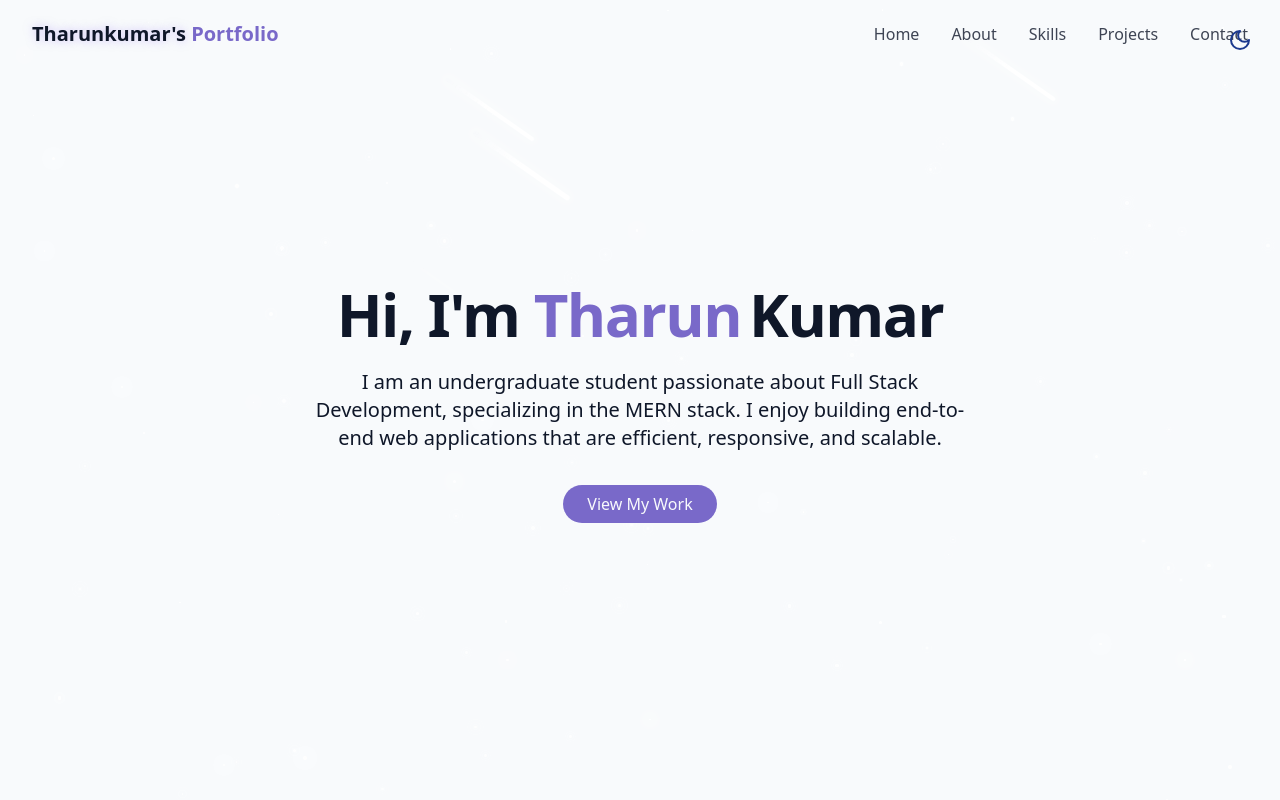
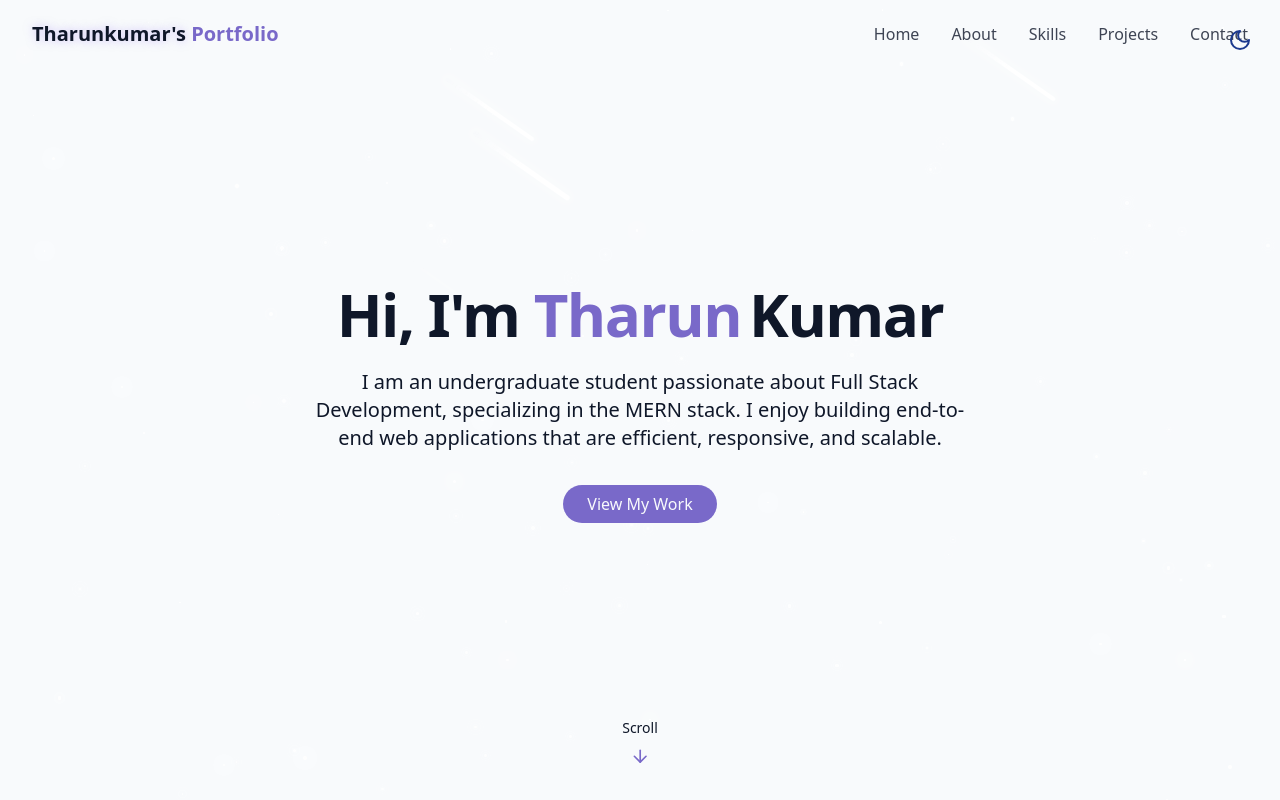
Before and after one commit to tharunkumar-BIT/Portfolio, a React (Vite) app: page / in a window 1280 px wide. Built offline with nearby package versions, Linux system fonts and the light colour scheme.

Commit message:
complete hero section

```diff
--- a/src/components/HeroSection.jsx
+++ b/src/components/HeroSection.jsx
@@ -1,3 +1,5 @@
+import { ArrowDown } from "lucide-react";
+
 export const HeroSection = () => {
   return (
     <section
@@ -30,6 +32,11 @@
           </div>
         </div>
       </div>
+
+      <div className="absolute bottom-8 left-1/2 transform -translate-x-1/2 flex flex-col items-center animate-bounce">
+        <span className="text-sm text-muted-foreground mb-2">Scroll</span>
+        <ArrowDown className="h-5 w-5 text-primary"/>
+      </div>
     </section>
   );
 };
```
